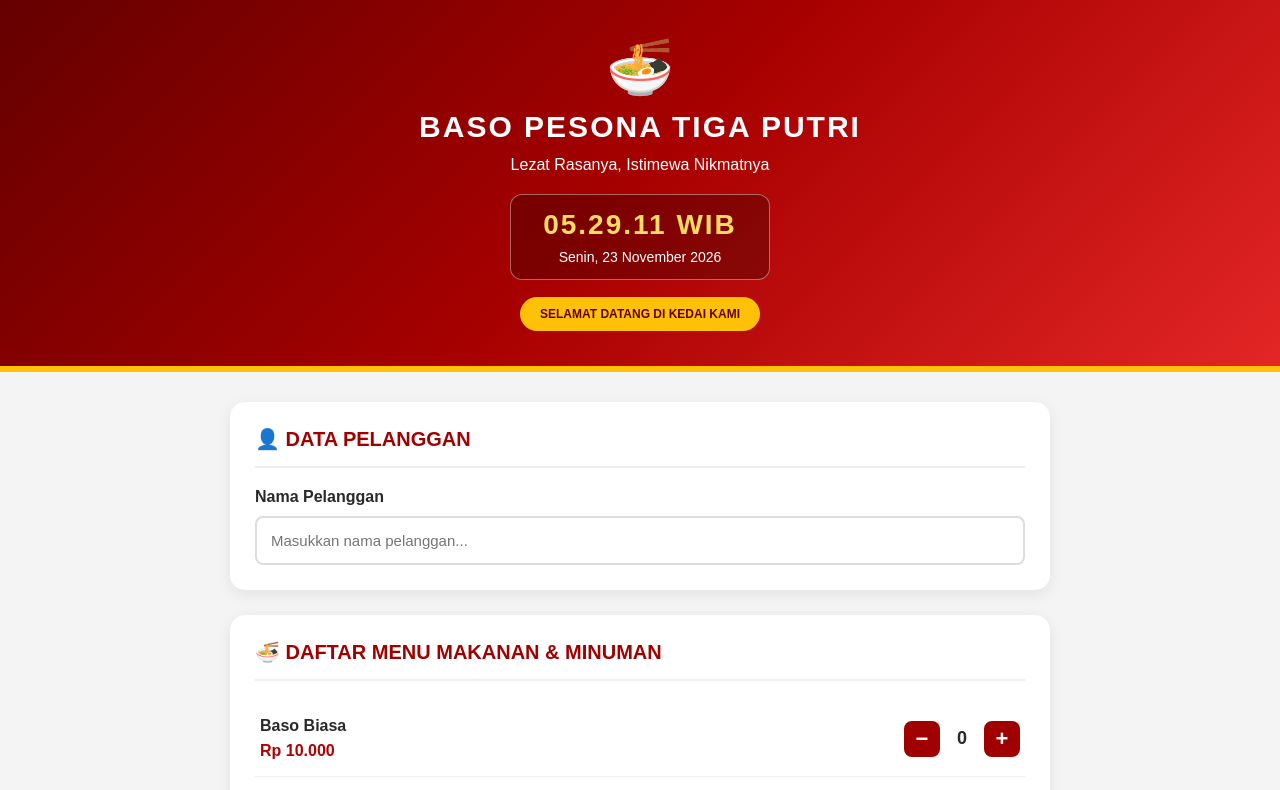
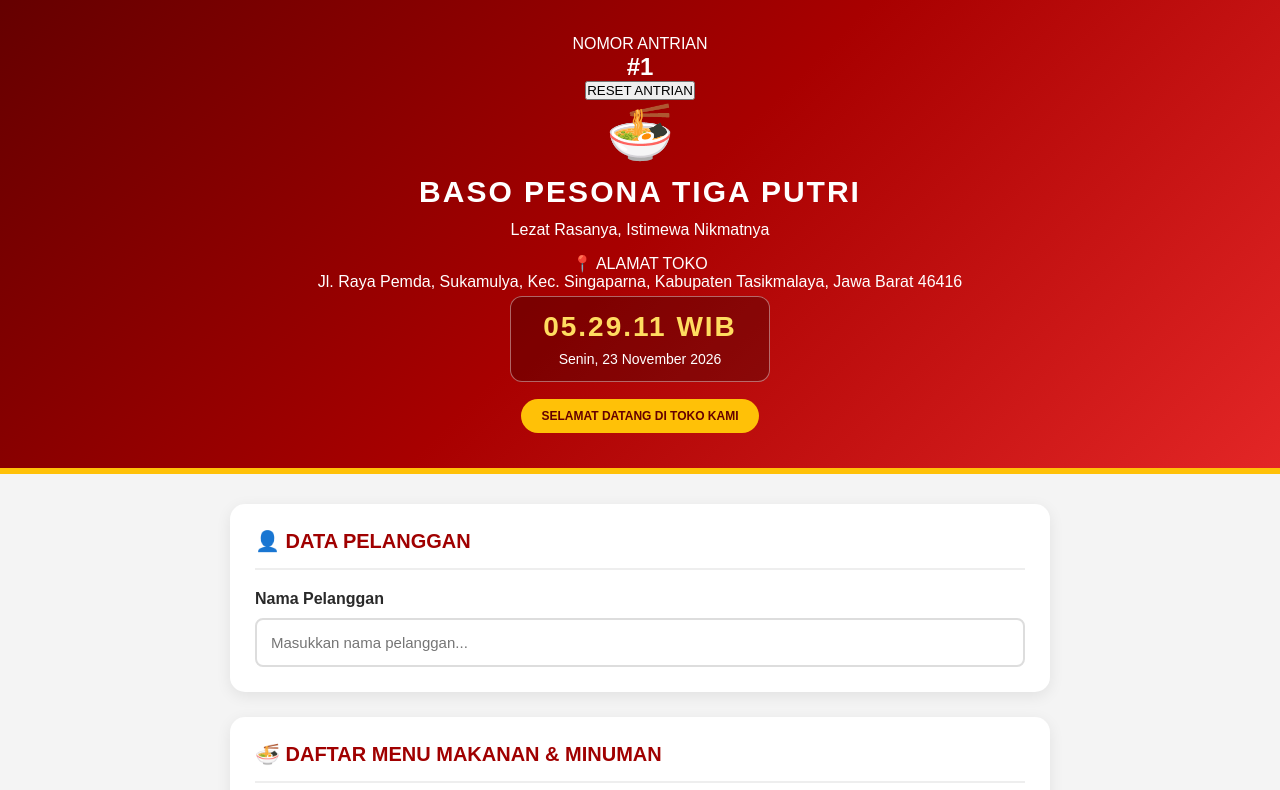
Before and after one commit to suryapermady/pesonatigaputri, a plain HTML site: page index.html in a window 1280 px wide. Shown: the top 790 px of the page. Drawn offline with Linux system fonts and the light colour scheme.

Commit message:
Update index.html

```diff
--- a/index.html
+++ b/index.html
@@ -1,10 +1,14 @@
 
 <!DOCTYPE html>
 <html lang="id">
+
 <head>
     <meta charset="UTF-8">
+
     <meta name="viewport" content="width=device-width, initial-scale=1.0">
+
     <title>Baso Pesona Tiga Putri</title>
+
     <link rel="stylesheet" href="style.css">
 </head>
 
@@ -12,6 +16,19 @@
 
     <!-- HEADER KEDAI -->
     <header class="header">
+
+        <!-- NOMOR ANTRIAN POJOK KIRI -->
+        <div class="antrian-box">
+
+            <span>NOMOR ANTRIAN</span>
+
+            <h2 id="nomorAntrian">#1</h2>
+
+            <button onclick="resetAntrian()">
+                RESET ANTRIAN
+            </button>
+
+        </div>
 
         <div class="logo">🍜</div>
 
@@ -21,7 +38,19 @@
             Lezat Rasanya, Istimewa Nikmatnya
         </p>
 
-        <!-- JAM DAN TANGGAL DI BAWAH HEADER -->
+        <!-- ALAMAT KEDAI -->
+        <div class="alamat">
+
+            <span>📍 ALAMAT TOKO</span>
+
+            <p id="alamatKedai">
+                Jl. Raya Pemda, Sukamulya, Kec. Singaparna,
+                Kabupaten Tasikmalaya, Jawa Barat 46416
+            </p>
+
+        </div>
+
+        <!-- JAM DAN TANGGAL DI BAWAH -->
         <div class="waktu-container">
 
             <div id="jam">00:00:00 WIB</div>
@@ -33,7 +62,7 @@
         </div>
 
         <div class="welcome">
-            SELAMAT DATANG DI KEDAI KAMI
+            SELAMAT DATANG DI TOKO KAMI
         </div>
 
     </header>
@@ -57,7 +86,7 @@
 
         </section>
 
-        <!-- MENU MAKANAN -->
+        <!-- DAFTAR MENU -->
         <section class="card">
 
             <h2>🍜 DAFTAR MENU MAKANAN & MINUMAN</h2>
@@ -72,18 +101,18 @@
             <h2>🛒 RINCIAN PESANAN</h2>
 
             <div id="rincianPesanan">
+
                 <p class="kosong">
                     Belum ada pesanan.
                 </p>
+
             </div>
 
             <div class="total">
 
                 <p>TOTAL PEMBAYARAN</p>
 
-                <h1 id="totalHarga">
-                    Rp 0
-                </h1>
+                <h1 id="totalHarga">Rp 0</h1>
 
             </div>
 
@@ -108,11 +137,15 @@
     </main>
 
     <footer>
+
         <p>© 2026 BASO PESONA TIGA PUTRI</p>
+
         <p>Terima kasih telah berbelanja ❤️</p>
+
     </footer>
 
     <script src="script.js"></script>
 
 </body>
+
 </html>
```
